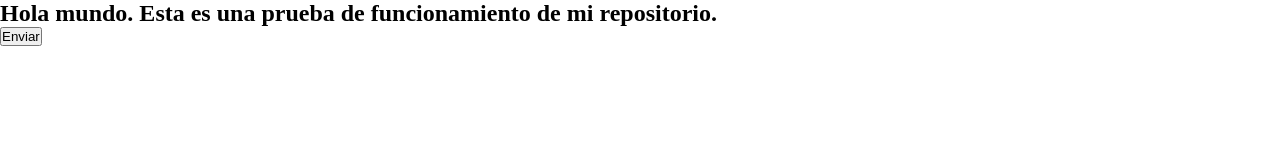
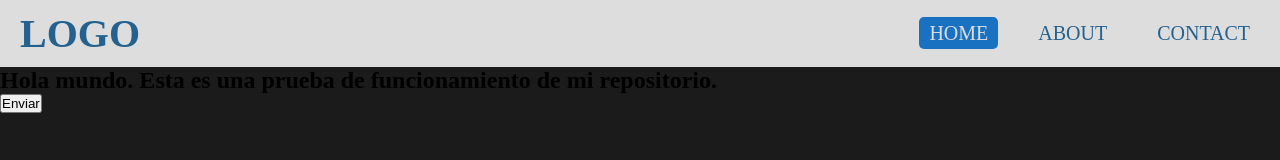
Before and after one commit to JonathanPabon-Dev/NuevoRepositorio, a plain HTML site: page index.html in a window 1280 px wide. Drawn offline with Linux system fonts and the light colour scheme.

Commit message:
Se hizo un menu de navegacion sencillo

```diff
--- a/css/styles.css
+++ b/css/styles.css
@@ -2,3 +2,54 @@
     padding: 0;
     margin: 0;
 }
+
+/* Normalizacion */
+a {
+    text-decoration: none;
+    color: inherit;
+}
+
+ul {
+    list-style: none;
+}
+
+/* Estilos */
+body {
+    background-color: #1b1b1b;
+    box-sizing: border-box;
+}
+
+.header {
+    background-color: #ddd;
+    display: flex;
+    justify-content: space-between;
+    align-items: center;
+    padding: 10px 20px;
+}
+
+.header__logo {
+    font-weight: 600;
+    font-size: 40px;
+    color: #24618f;
+}
+
+.header__list {
+    display: flex;
+    column-gap: 30px;
+}
+
+.header__link {
+    font-size: 20px;
+    text-transform: uppercase;
+    font-weight: 500;
+    color: #24618f;
+    padding: 5px 10px;
+}
+
+.header__link--active,
+.header__link:hover {
+    background-color: #1971c2;
+    color: #ddd;
+    padding: 5px 10px;
+    border-radius: 5px;
+}
--- a/index.html
+++ b/index.html
@@ -4,10 +4,24 @@
         <meta charset="UTF-8" />
         <meta name="viewport" content="width=device-width, initial-scale=1.0" />
         <title>Document</title>
-        <link rel="stylesheet" href="./css/styles.css">
+        <link rel="stylesheet" href="./css/styles.css" />
     </head>
     <body>
-        <main>
+        <header class="header">
+            <a href="./index.html" class="header__logo">LOGO</a>
+            <ul class="header__list">
+                <li class="header__item">
+                    <a href="#" class="header__link header__link--active">Home</a>
+                </li>
+                <li class="header__item">
+                    <a href="#" class="header__link">About</a>
+                </li>
+                <li class="header__item">
+                    <a href="#" class="header__link">Contact</a>
+                </li>
+            </ul>
+        </header>
+        <main class="main">
             <div>
                 <h2>
                     Hola mundo. Esta es una prueba de funcionamiento de mi
```
